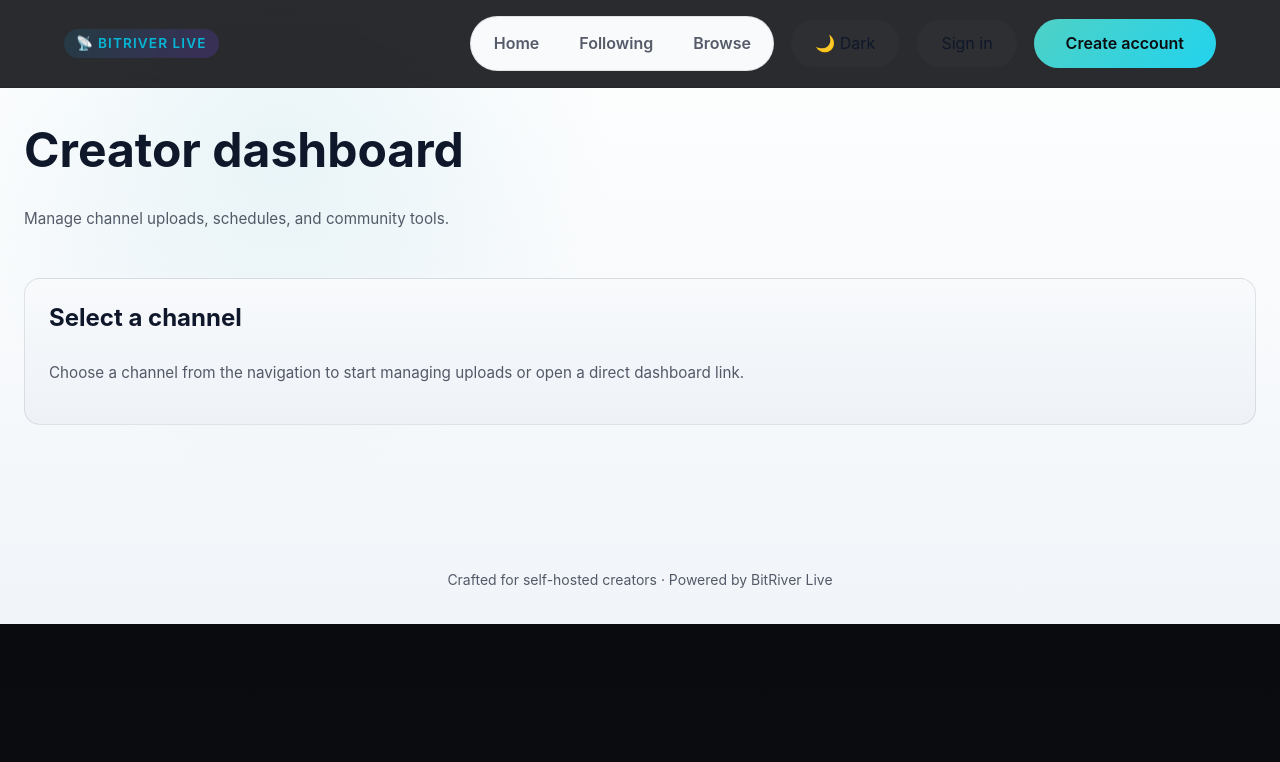
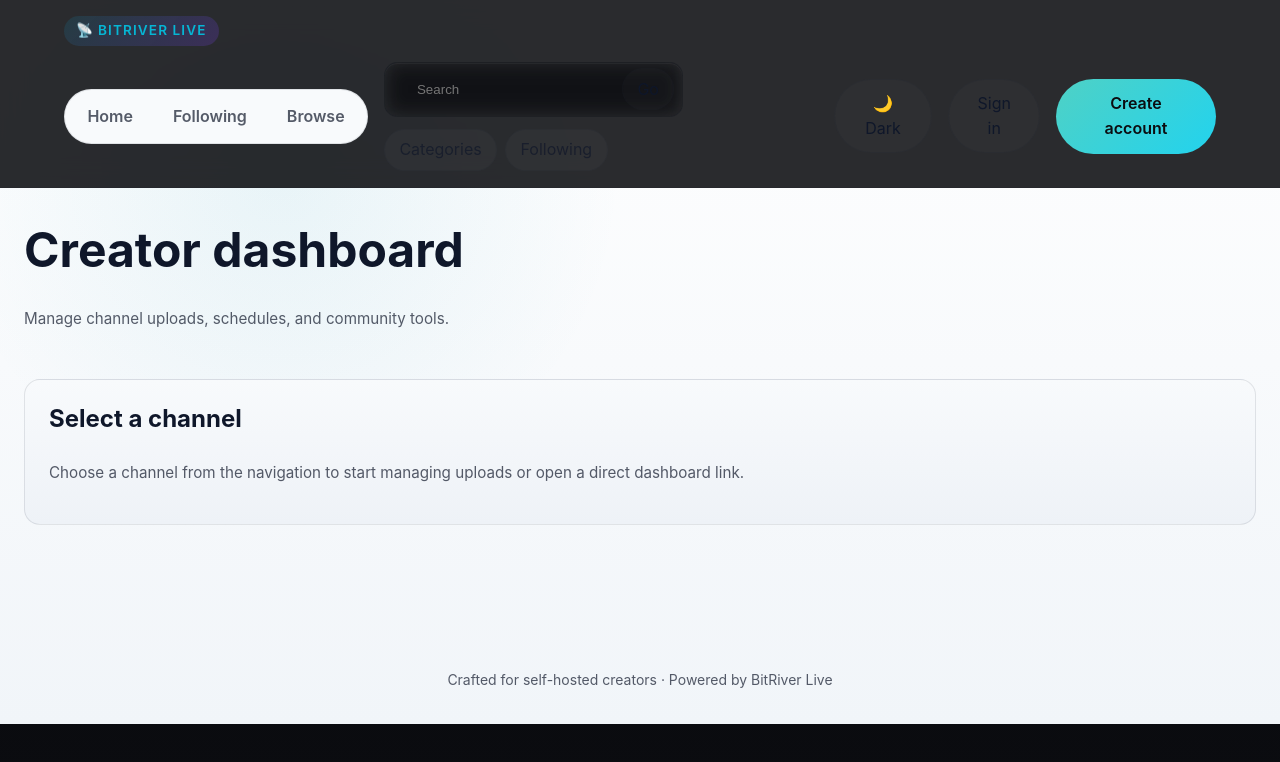
Before and after one commit to ProhibitedTV/BitRiver-Live, a Next.js app in the folder web/viewer/: page /creator in a window 1280 px wide. Shown: the top 762 px of the page. Built offline with nearby package versions, Linux system fonts and the light colour scheme; no server answers.

Commit message:
Add navbar search controls

```diff
--- a/web/viewer/components/Navbar.tsx
+++ b/web/viewer/components/Navbar.tsx
@@ -1,13 +1,14 @@
 "use client";
 
 import Link from "next/link";
-import { usePathname } from "next/navigation";
+import { usePathname, useRouter } from "next/navigation";
 import { FormEvent, useEffect, useState } from "react";
 import { useAuth } from "../hooks/useAuth";
 import { fetchManagedChannels } from "../lib/viewer-api";
 
 export function Navbar() {
   const { user, login, signup, logout, error } = useAuth();
+  const router = useRouter();
   const isAdmin = Boolean(user?.roles?.includes("admin"));
   const isCreator = Boolean(user?.roles?.includes("creator"));
   const canAccessCreatorTools = isAdmin || isCreator;
@@ -18,6 +19,7 @@ export function Navbar() {
   const [message, setMessage] = useState<string | undefined>();
   const [theme, setTheme] = useState<"dark" | "light">("dark");
   const [managedChannelId, setManagedChannelId] = useState<string | undefined>();
+  const [searchQuery, setSearchQuery] = useState("");
   const [menuOpen, setMenuOpen] = useState(false);
   const pathname = usePathname();
   const normalizedPathname = (() => {
@@ -148,6 +150,13 @@ export function Navbar() {
     setMenuOpen(false);
   };
 
+  const handleSearch = async (event: FormEvent<HTMLFormElement>) => {
+    event.preventDefault();
+    const trimmed = searchQuery.trim();
+    await router.push(trimmed ? `/browse?q=${encodeURIComponent(trimmed)}` : "/browse");
+    closeMenu();
+  };
+
   const handleSubmit = async (event: FormEvent<HTMLFormElement>) => {
     event.preventDefault();
     if (mode === "login") {
@@ -204,6 +213,32 @@ export function Navbar() {
                 </Link>
               );
             })}
+          </div>
+          <div className="nav-actions">
+            <form className="nav-search" role="search" onSubmit={handleSearch}>
+              <label className="sr-only" htmlFor="navbar-search">
+                Search for channels or categories
+              </label>
+              <input
+                id="navbar-search"
+                className="nav-search__input"
+                type="search"
+                placeholder="Search"
+                value={searchQuery}
+                onChange={(event) => setSearchQuery(event.target.value)}
+              />
+              <button type="submit" className="secondary-button nav-search__button">
+                Go
+              </button>
+            </form>
+            <div className="nav-quick-links" role="group" aria-label="Quick links">
+              <Link href="/browse" className="nav-pill" onClick={closeMenu}>
+                Categories
+              </Link>
+              <Link href="/following" className="nav-pill" onClick={closeMenu}>
+                Following
+              </Link>
+            </div>
           </div>
           <button
             className="secondary-button"
--- a/web/viewer/styles/globals.css
+++ b/web/viewer/styles/globals.css
@@ -703,6 +703,68 @@ button:focus-visible {
   flex-wrap: wrap;
 }
 
+.nav-actions {
+  display: flex;
+  align-items: center;
+  gap: 0.75rem;
+  flex-wrap: wrap;
+  width: 100%;
+}
+
+.nav-search {
+  display: flex;
+  align-items: center;
+  gap: 0.5rem;
+  padding: 0.35rem 0.5rem 0.35rem 0.75rem;
+  border-radius: 0.85rem;
+  background: rgba(255, 255, 255, 0.03);
+  border: 1px solid var(--border);
+  box-shadow: inset 0 1px 0 rgba(255, 255, 255, 0.04);
+  backdrop-filter: blur(10px);
+}
+
+.nav-search__input {
+  border: none;
+  background: transparent;
+  color: inherit;
+  min-width: 0;
+  width: min(18rem, 100%);
+}
+
+.nav-search__input:focus-visible {
+  outline: none;
+}
+
+.nav-search__button {
+  padding: 0.45rem 0.9rem;
+}
+
+.nav-quick-links {
+  display: flex;
+  align-items: center;
+  gap: 0.5rem;
+  flex-wrap: wrap;
+}
+
+.nav-pill {
+  display: inline-flex;
+  align-items: center;
+  gap: 0.35rem;
+  padding: 0.45rem 0.9rem;
+  border-radius: 999px;
+  border: 1px solid var(--border);
+  background: rgba(255, 255, 255, 0.03);
+  color: var(--text-muted);
+  transition: color 0.2s ease, border-color 0.2s ease, background 0.2s ease;
+}
+
+.nav-pill:hover,
+.nav-pill:focus-visible {
+  color: var(--text);
+  border-color: var(--accent);
+  background: rgba(8, 145, 178, 0.12);
+}
+
 .nav-tab {
   display: inline-flex;
   align-items: center;
@@ -786,6 +848,25 @@ button:focus-visible {
   .nav-links .muted {
     display: block;
   }
+
+  .nav-actions {
+    flex-direction: column;
+    align-items: stretch;
+  }
+
+  .nav-search,
+  .nav-quick-links {
+    width: 100%;
+  }
+
+  .nav-quick-links {
+    justify-content: space-between;
+  }
+
+  .nav-pill {
+    justify-content: center;
+    flex: 1 1 calc(50% - 0.5rem);
+  }
 }
 
 @media (min-width: 640px) {
@@ -796,6 +877,11 @@ button:focus-visible {
 
   .nav-tab {
     flex: 0 0 auto;
+  }
+
+  .nav-actions {
+    align-items: center;
+    width: auto;
   }
 }
 
```
